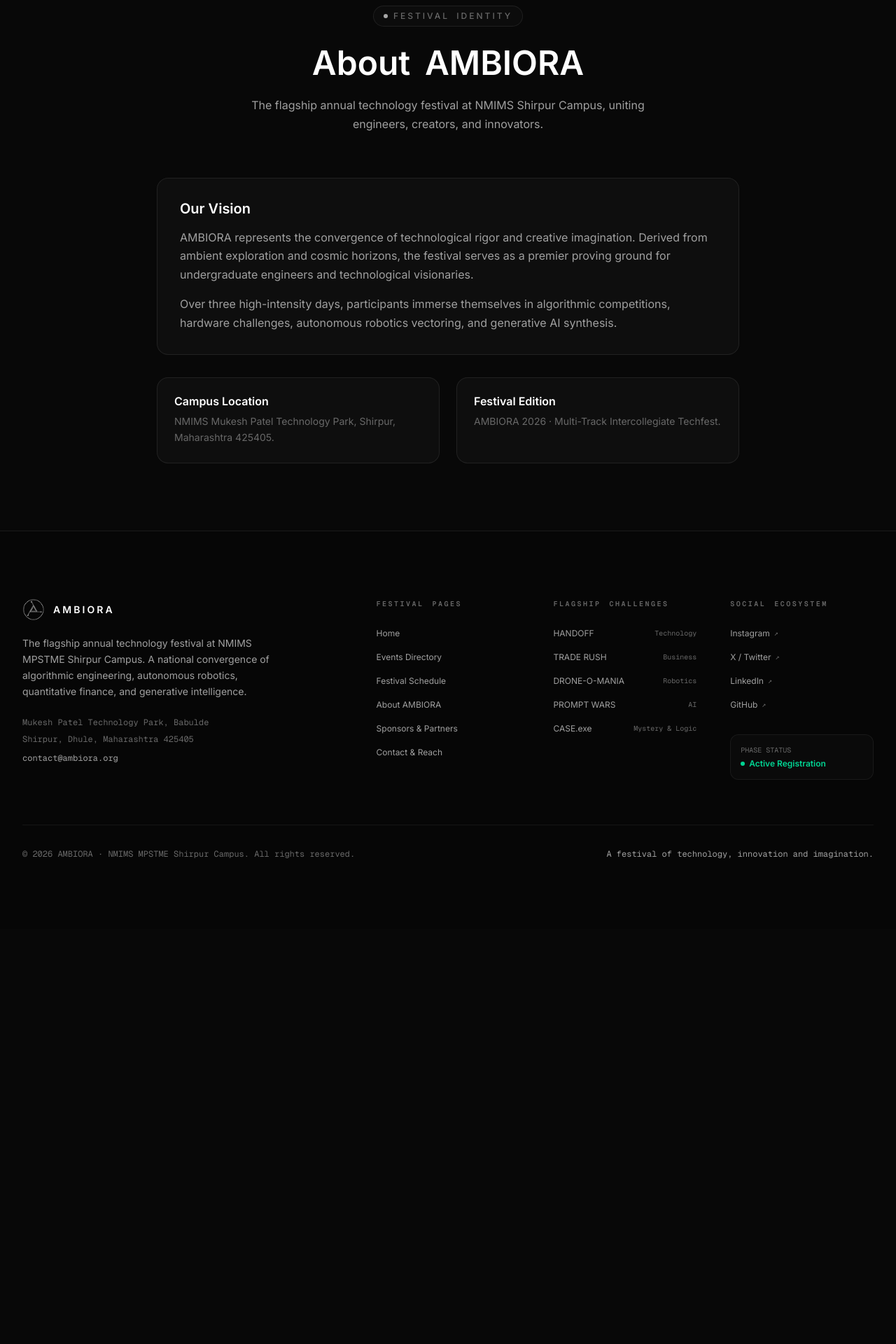
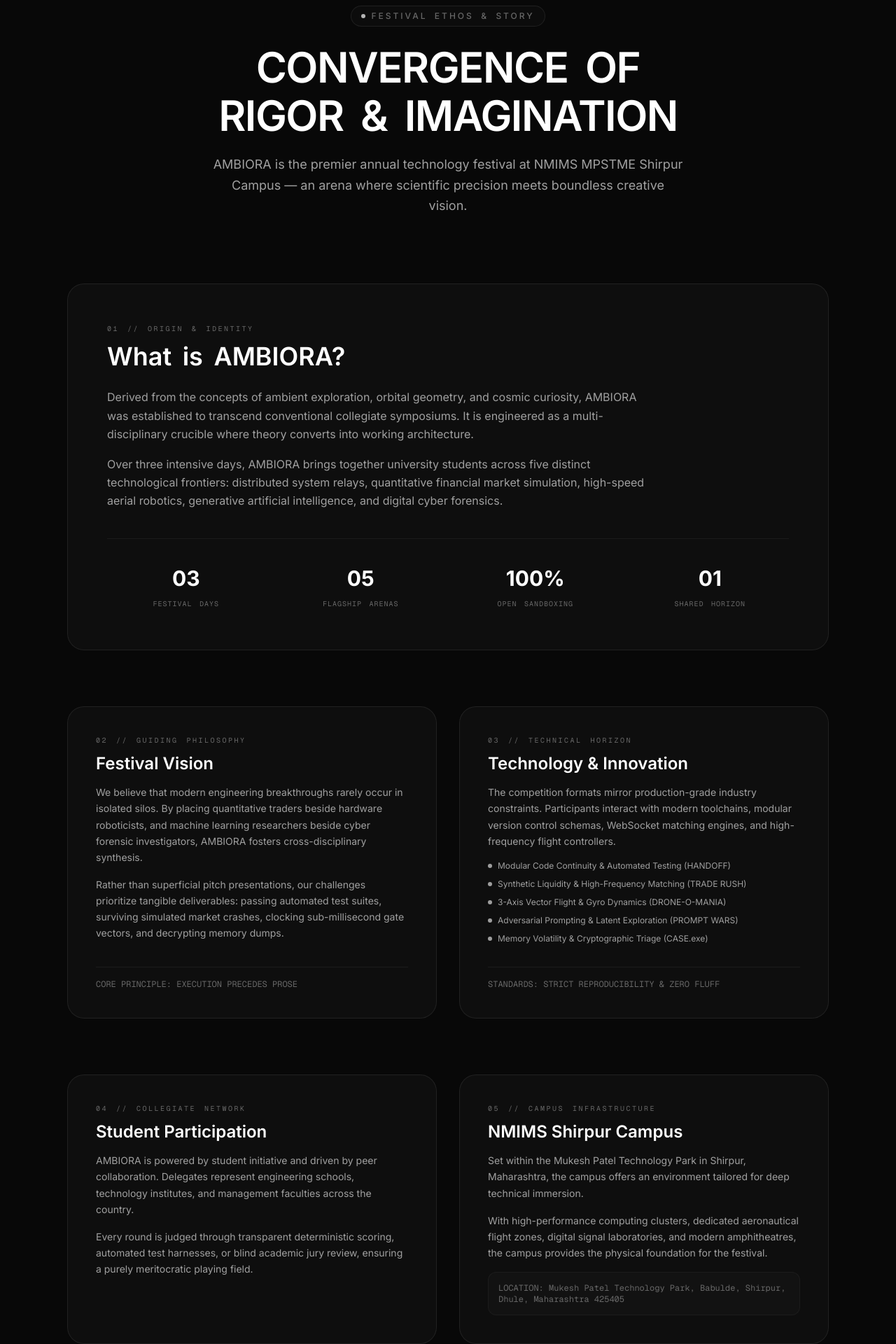
Before and after one commit to RaghavKacker/Ambiora-Sample-Website, a Next.js app: page /about in a window 1280 px wide. Shown: the part 120-2040 px from the top of the page at 70% size. Before the commit the page ends 1447 px from the top, so only its background shows below. Built offline with nearby package versions, Linux system fonts and the light colour scheme.

Commit message:
feat(about): create editorial About AMBIORA page covering origin, vision, and NMIMS Shirpur campus

```diff
--- a/src/app/about/page.tsx
+++ b/src/app/about/page.tsx
@@ -1,55 +1,197 @@
+import type { Metadata } from "next";
+import Link from "next/link";
 import Navbar from "@/components/Navbar";
 import Footer from "@/components/Footer";
+
+export const metadata: Metadata = {
+  title: "About AMBIORA — Technology Festival | NMIMS Shirpur",
+  description:
+    "Discover the philosophy, vision, and campus setting of AMBIORA — the annual technology festival at NMIMS MPSTME Shirpur Campus.",
+};
 
 export default function AboutPage() {
   return (
     <>
       <Navbar />
-      <main className="flex-1 pt-32 pb-24 px-6 md:px-8 max-w-4xl mx-auto w-full">
-        <div className="text-center mb-16">
+      <main className="flex-1 pt-32 pb-28 px-4 sm:px-6 md:px-8 max-w-6xl mx-auto w-full">
+        {/* Editorial Hero Header */}
+        <div className="text-center mb-16 sm:mb-24">
           <div className="inline-flex items-center gap-2 px-3.5 py-1.5 rounded-full border border-white/[0.08] bg-white/[0.02] mb-6">
             <span className="w-1.5 h-1.5 rounded-full bg-white/70 animate-pulse" />
             <span className="text-[10px] md:text-xs tracking-[0.25em] text-text-muted uppercase font-medium">
-              Festival Identity
+              Festival Ethos & Story
             </span>
           </div>
-          <h1 className="text-3xl sm:text-4xl md:text-5xl font-semibold tracking-normal text-text-primary leading-tight mb-5">
-            About AMBIORA
+          <h1 className="text-3xl sm:text-5xl md:text-6xl font-semibold tracking-tight text-text-primary leading-tight mb-5 uppercase">
+            Convergence of Rigor & Imagination
           </h1>
-          <p className="text-sm sm:text-base text-text-secondary max-w-xl mx-auto leading-relaxed">
-            The flagship annual technology festival at NMIMS Shirpur Campus, uniting engineers, creators, and innovators.
+          <p className="text-sm sm:text-base md:text-lg text-text-secondary max-w-2xl mx-auto leading-relaxed">
+            AMBIORA is the premier annual technology festival at NMIMS MPSTME Shirpur Campus — an arena where scientific precision meets boundless creative vision.
           </p>
         </div>
 
-        {/* Narrative Section */}
-        <div className="space-y-8 text-text-secondary text-sm sm:text-base leading-relaxed">
-          <div className="p-8 rounded-2xl border border-white/[0.08] bg-[#111111]/80 backdrop-blur-sm">
-            <h2 className="text-lg sm:text-xl font-semibold text-text-primary mb-4">
-              Our Vision
+        {/* ─── 1. WHAT IS AMBIORA? ────────────────────────────────────────── */}
+        <section className="mb-20">
+          <div className="p-8 sm:p-14 rounded-3xl border border-white/[0.08] bg-[#111111]/80 backdrop-blur-xl relative overflow-hidden">
+            <span className="text-[10px] font-mono tracking-[0.25em] text-text-muted uppercase mb-3 block">
+              01 // Origin & Identity
+            </span>
+            <h2 className="text-2xl sm:text-3xl md:text-4xl font-semibold tracking-normal text-text-primary mb-6">
+              What is AMBIORA?
             </h2>
-            <p className="mb-4">
-              AMBIORA represents the convergence of technological rigor and creative imagination. Derived from ambient exploration and cosmic horizons, the festival serves as a premier proving ground for undergraduate engineers and technological visionaries.
+            <div className="space-y-4 text-sm sm:text-base text-text-secondary leading-relaxed max-w-3xl">
+              <p>
+                Derived from the concepts of ambient exploration, orbital geometry, and cosmic curiosity, AMBIORA was established to transcend conventional collegiate symposiums. It is engineered as a multi-disciplinary crucible where theory converts into working architecture.
+              </p>
+              <p>
+                Over three intensive days, AMBIORA brings together university students across five distinct technological frontiers: distributed system relays, quantitative financial market simulation, high-speed aerial robotics, generative artificial intelligence, and digital cyber forensics.
+              </p>
+            </div>
+
+            <div className="mt-10 pt-8 border-t border-white/[0.06] grid grid-cols-2 sm:grid-cols-4 gap-6 text-center">
+              <div>
+                <p className="text-2xl sm:text-3xl font-bold text-white mb-1">03</p>
+                <p className="text-[10px] font-mono tracking-widest text-text-muted uppercase">Festival Days</p>
+              </div>
+              <div>
+                <p className="text-2xl sm:text-3xl font-bold text-white mb-1">05</p>
+                <p className="text-[10px] font-mono tracking-widest text-text-muted uppercase">Flagship Arenas</p>
+              </div>
+              <div>
+                <p className="text-2xl sm:text-3xl font-bold text-white mb-1">100%</p>
+                <p className="text-[10px] font-mono tracking-widest text-text-muted uppercase">Open Sandboxing</p>
+              </div>
+              <div>
+                <p className="text-2xl sm:text-3xl font-bold text-white mb-1">01</p>
+                <p className="text-[10px] font-mono tracking-widest text-text-muted uppercase">Shared Horizon</p>
+              </div>
+            </div>
+          </div>
+        </section>
+
+        {/* ─── 2. FESTIVAL VISION & 3. TECH & INNOVATION ─────────────────── */}
+        <section className="mb-20 grid grid-cols-1 md:grid-cols-2 gap-8">
+          <div className="p-8 sm:p-10 rounded-3xl border border-white/[0.08] bg-[#111111]/80 backdrop-blur-xl flex flex-col justify-between">
+            <div>
+              <span className="text-[10px] font-mono tracking-[0.25em] text-text-muted uppercase mb-3 block">
+                02 // Guiding Philosophy
+              </span>
+              <h3 className="text-xl sm:text-2xl font-semibold text-text-primary mb-4">
+                Festival Vision
+              </h3>
+              <p className="text-sm text-text-secondary leading-relaxed mb-4">
+                We believe that modern engineering breakthroughs rarely occur in isolated silos. By placing quantitative traders beside hardware roboticists, and machine learning researchers beside cyber forensic investigators, AMBIORA fosters cross-disciplinary synthesis.
+              </p>
+              <p className="text-sm text-text-secondary leading-relaxed">
+                Rather than superficial pitch presentations, our challenges prioritize tangible deliverables: passing automated test suites, surviving simulated market crashes, clocking sub-millisecond gate vectors, and decrypting memory dumps.
+              </p>
+            </div>
+
+            <div className="mt-8 pt-4 border-t border-white/[0.06] text-xs font-mono text-text-muted">
+              CORE PRINCIPLE: EXECUTION PRECEDES PROSE
+            </div>
+          </div>
+
+          <div className="p-8 sm:p-10 rounded-3xl border border-white/[0.08] bg-[#111111]/80 backdrop-blur-xl flex flex-col justify-between">
+            <div>
+              <span className="text-[10px] font-mono tracking-[0.25em] text-text-muted uppercase mb-3 block">
+                03 // Technical Horizon
+              </span>
+              <h3 className="text-xl sm:text-2xl font-semibold text-text-primary mb-4">
+                Technology & Innovation
+              </h3>
+              <p className="text-sm text-text-secondary leading-relaxed mb-4">
+                The competition formats mirror production-grade industry constraints. Participants interact with modern toolchains, modular version control schemas, WebSocket matching engines, and high-frequency flight controllers.
+              </p>
+              <ul className="space-y-2.5 text-xs text-text-secondary">
+                <li className="flex items-center gap-2">
+                  <span className="w-1.5 h-1.5 rounded-full bg-white/60" />
+                  <span>Modular Code Continuity & Automated Testing (HANDOFF)</span>
+                </li>
+                <li className="flex items-center gap-2">
+                  <span className="w-1.5 h-1.5 rounded-full bg-white/60" />
+                  <span>Synthetic Liquidity & High-Frequency Matching (TRADE RUSH)</span>
+                </li>
+                <li className="flex items-center gap-2">
+                  <span className="w-1.5 h-1.5 rounded-full bg-white/60" />
+                  <span>3-Axis Vector Flight & Gyro Dynamics (DRONE-O-MANIA)</span>
+                </li>
+                <li className="flex items-center gap-2">
+                  <span className="w-1.5 h-1.5 rounded-full bg-white/60" />
+                  <span>Adversarial Prompting & Latent Exploration (PROMPT WARS)</span>
+                </li>
+                <li className="flex items-center gap-2">
+                  <span className="w-1.5 h-1.5 rounded-full bg-white/60" />
+                  <span>Memory Volatility & Cryptographic Triage (CASE.exe)</span>
+                </li>
+              </ul>
+            </div>
+
+            <div className="mt-8 pt-4 border-t border-white/[0.06] text-xs font-mono text-text-muted">
+              STANDARDS: STRICT REPRODUCIBILITY & ZERO FLUFF
+            </div>
+          </div>
+        </section>
+
+        {/* ─── 4. STUDENT PARTICIPATION & 5. NMIMS SHIRPUR CAMPUS ────────── */}
+        <section className="mb-20 grid grid-cols-1 md:grid-cols-2 gap-8">
+          <div className="p-8 sm:p-10 rounded-3xl border border-white/[0.08] bg-[#111111]/80 backdrop-blur-xl">
+            <span className="text-[10px] font-mono tracking-[0.25em] text-text-muted uppercase mb-3 block">
+              04 // Collegiate Network
+            </span>
+            <h3 className="text-xl sm:text-2xl font-semibold text-text-primary mb-4">
+              Student Participation
+            </h3>
+            <p className="text-sm text-text-secondary leading-relaxed mb-4">
+              AMBIORA is powered by student initiative and driven by peer collaboration. Delegates represent engineering schools, technology institutes, and management faculties across the country.
             </p>
-            <p>
-              Over three high-intensity days, participants immerse themselves in algorithmic competitions, hardware challenges, autonomous robotics vectoring, and generative AI synthesis.
+            <p className="text-sm text-text-secondary leading-relaxed">
+              Every round is judged through transparent deterministic scoring, automated test harnesses, or blind academic jury review, ensuring a purely meritocratic playing field.
             </p>
           </div>
 
-          <div className="grid grid-cols-1 md:grid-cols-2 gap-6">
-            <div className="p-6 rounded-2xl border border-white/[0.08] bg-[#111111]/80">
-              <h3 className="text-base font-semibold text-text-primary mb-2">Campus Location</h3>
-              <p className="text-xs sm:text-sm text-text-muted leading-relaxed">
-                NMIMS Mukesh Patel Technology Park, Shirpur, Maharashtra 425405.
-              </p>
-            </div>
-            <div className="p-6 rounded-2xl border border-white/[0.08] bg-[#111111]/80">
-              <h3 className="text-base font-semibold text-text-primary mb-2">Festival Edition</h3>
-              <p className="text-xs sm:text-sm text-text-muted leading-relaxed">
-                AMBIORA 2026 · Multi-Track Intercollegiate Techfest.
-              </p>
+          <div className="p-8 sm:p-10 rounded-3xl border border-white/[0.08] bg-[#111111]/80 backdrop-blur-xl">
+            <span className="text-[10px] font-mono tracking-[0.25em] text-text-muted uppercase mb-3 block">
+              05 // Campus Infrastructure
+            </span>
+            <h3 className="text-xl sm:text-2xl font-semibold text-text-primary mb-4">
+              NMIMS Shirpur Campus
+            </h3>
+            <p className="text-sm text-text-secondary leading-relaxed mb-4">
+              Set within the Mukesh Patel Technology Park in Shirpur, Maharashtra, the campus offers an environment tailored for deep technical immersion.
+            </p>
+            <p className="text-sm text-text-secondary leading-relaxed mb-4">
+              With high-performance computing clusters, dedicated aeronautical flight zones, digital signal laboratories, and modern amphitheatres, the campus provides the physical foundation for the festival.
+            </p>
+            <div className="p-3.5 rounded-xl bg-white/[0.02] border border-white/[0.04] text-xs font-mono text-text-muted">
+              LOCATION: Mukesh Patel Technology Park, Babulde, Shirpur, Dhule, Maharashtra 425405
             </div>
           </div>
-        </div>
+        </section>
+
+        {/* ─── Bottom Navigation CTA ─────────────────────────────────────── */}
+        <section className="p-10 sm:p-14 rounded-3xl border border-white/10 bg-gradient-to-b from-[#141414] to-[#0a0a0a] text-center">
+          <h2 className="text-2xl sm:text-3xl font-semibold text-white mb-4">
+            Be Part of AMBIORA 2026
+          </h2>
+          <p className="text-xs sm:text-sm text-text-secondary max-w-md mx-auto leading-relaxed mb-8">
+            Explore the five flagship challenges or review the detailed festival itinerary.
+          </p>
+          <div className="flex flex-wrap items-center justify-center gap-4">
+            <Link
+              href="/events"
+              className="px-8 py-3.5 rounded-full text-xs font-semibold uppercase tracking-wider bg-white text-black hover:bg-neutral-200 transition-all active:scale-95"
+            >
+              Explore Events
+            </Link>
+            <Link
+              href="/schedule"
+              className="px-8 py-3.5 rounded-full text-xs font-semibold uppercase tracking-wider border border-white/20 text-white hover:bg-white/10 transition-all active:scale-95"
+            >
+              View Schedule
+            </Link>
+          </div>
+        </section>
       </main>
       <Footer />
     </>
```
